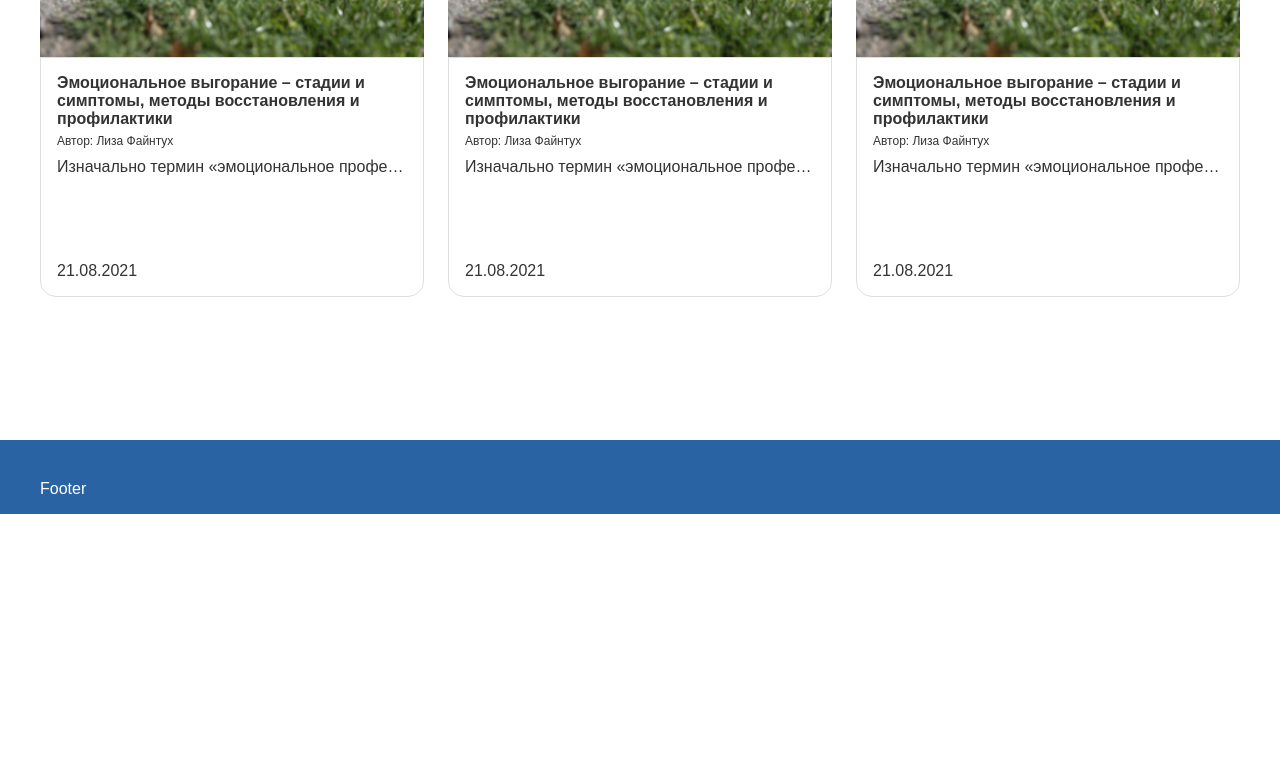
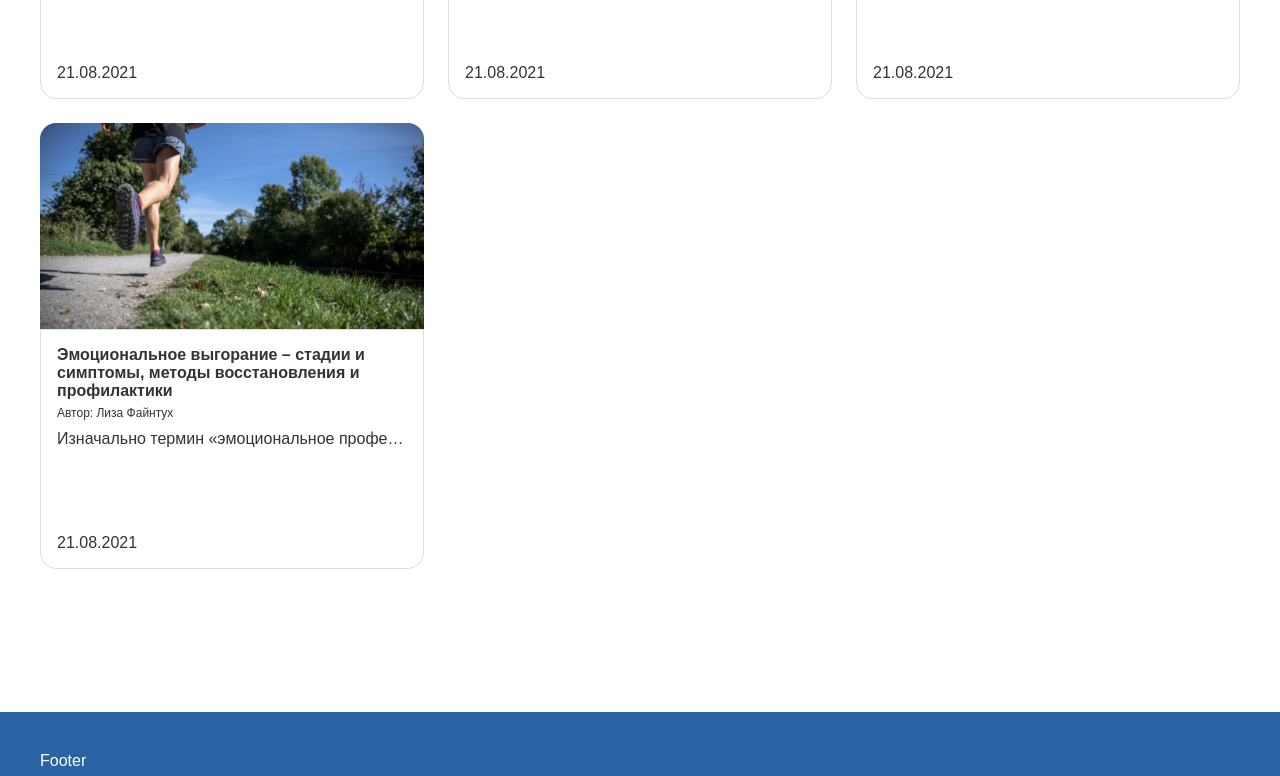
Before and after one commit to koshelnikov/skillfactory-css-layout, a website built with Parcel: page index.html in a window 1280 px wide. Shown: the part 1305-2081 px from the top of the page. Before the commit the page ends 1819 px from the top, so only its background shows below. Built offline with nearby package versions, Linux system fonts and the light colour scheme.

Commit message:
fixed grid

```diff
--- a/css/articles/article/__image/article__image.css
+++ b/css/articles/article/__image/article__image.css
@@ -1,5 +1,4 @@
 .article__image {
-  position: relative;
   object-fit: cover;
   height: 206px;
   border-top-left-radius: 16px;
--- a/css/articles/article/article.css
+++ b/css/articles/article/article.css
@@ -2,6 +2,15 @@
   display: flex;
   flex-flow: column;
   grid-column: span 6;
+}
+
+@media screen and (min-width: 768px) {
+  .article:not(:nth-child(-1n+2)) {
+    grid-column: span 3;
+    > img {
+      height: 206px;
+    }
+  }
 }
 
 @media screen and (min-width: 1024px) {
@@ -10,8 +19,13 @@
   }
   .article:not(:nth-child(-1n+2)) {
     grid-column: span 2;
+    > img {
+      height: 206px;
+    }
   }
 }
 
+
+
 @media screen and (min-width: 1200px) {
 }
--- a/index.html
+++ b/index.html
@@ -158,6 +158,15 @@
           <span class="article__date">21.08.2021</span>
         </div>
       </div>
+      <div class="article">
+        <img class="article__image" src="/img/articles/2.png" alt="Article name"/>
+        <div class="article__body">
+          <span class="article__header">Эмоциональное выгорание – стадии и симптомы, методы восстановления и профилактики</span>
+          <span class="article__author">Автор: Лиза Файнтух</span>
+          <span class="article__description">Изначально термин «эмоциональное профессиональной сфере и относился</span>
+          <span class="article__date">21.08.2021</span>
+        </div>
+      </div>
     </section>
     <div class="more">
        <button class="button button-secondary">Ещё</button>
```
Also changed, not shown: css/main.css (+13 -0 lines).
